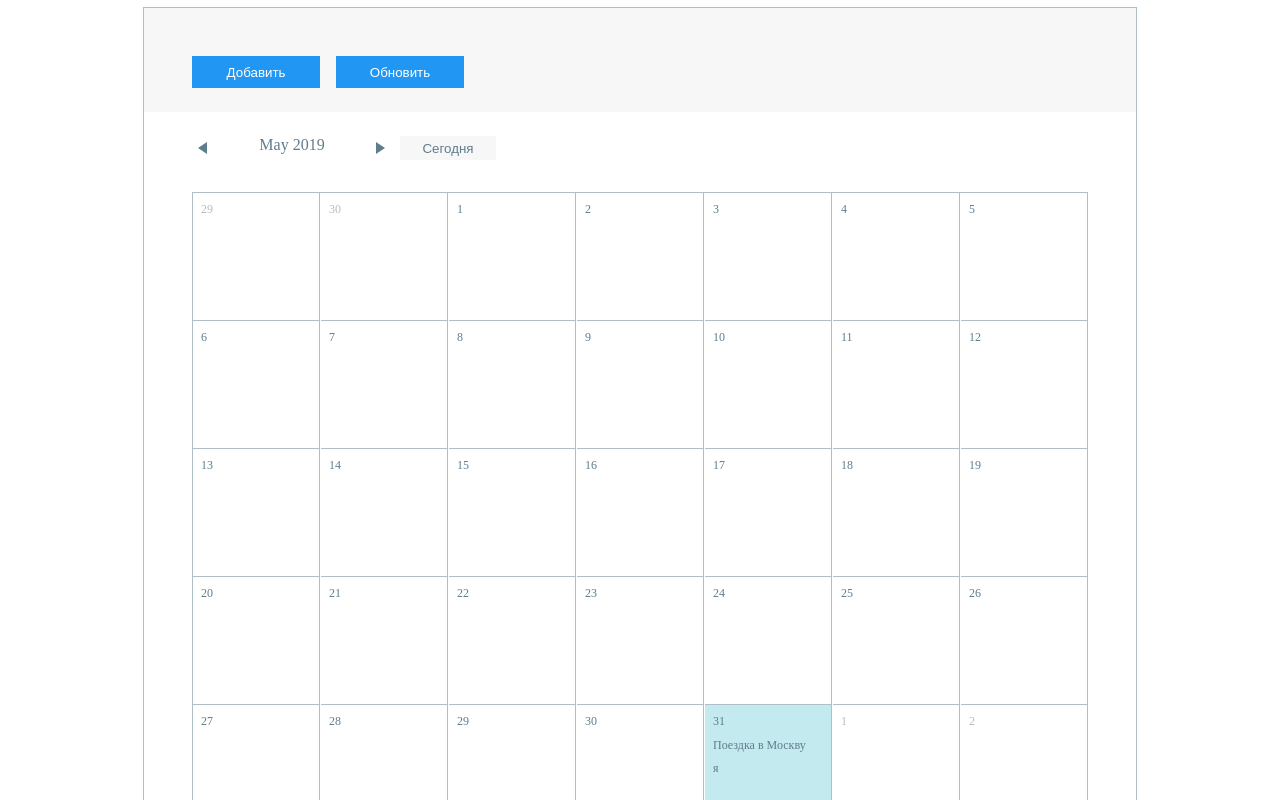
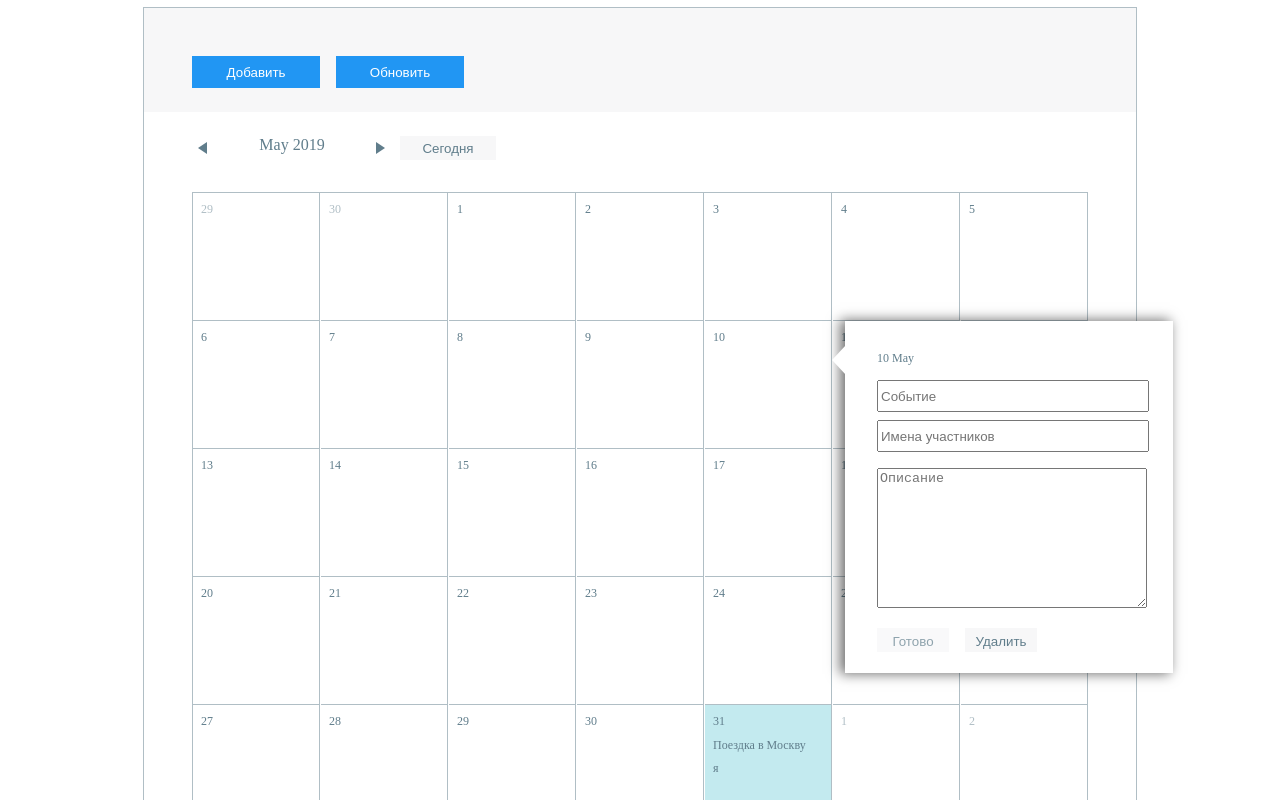
Before and after one commit to july-july/calendar-vue, a Vue app: page / in a window 1280 px wide. Both pictures are taken after a click on the element "10". Shown: the top 800 px of the page. Built offline with nearby package versions, Linux system fonts and the light colour scheme; the HTML template or start-up script is replaced by a standard one; a web font is replaced by a local one.

Commit message:
add new event when clicking calendar item

```diff
--- a/src/assets/css/index.scss
+++ b/src/assets/css/index.scss
@@ -263,4 +263,7 @@ body {
   left: 0;
   right:0;
   bottom: 0;
+  &.showInfo + .info-event {
+    display: block;
+  }
 }
--- /dev/null
+++ b/src/components/AddEventPopup.vue
@@ -0,0 +1,49 @@
+<template>
+    <div class="popup-event info-event">
+        <div>
+            <p class="info-date">{{day.format('D MMMM')}}</p>
+            <input type="text" v-model="event.name" placeholder="Событие">
+            <input type="text" v-model="event.person" placeholder="Имена участников">
+            <textarea v-model="event.description" placeholder="Описание" cols="30" rows="10"></textarea>
+            <button class="btn btn-grey" :class="{disabled : !event.name}" @click="addNewEvent(index)">Готово
+            </button>
+            <button class="btn btn-grey" @click="stopCreatingEvent(index)">Удалить
+            </button>
+        </div>
+    </div>
+</template>
+<script>
+    export default {
+        name: 'AddEventPopup',
+        data () {
+            return {
+                event : {
+                    name: '',
+                    date: this.day.format('YYYY-MM-DD'),
+                    person: '',
+                    description : ''
+                }
+            }
+        },
+        props: ['day', 'index'],
+        methods: {
+            addNewEvent (i) {
+                this.$store.commit('addEvent', this.event)
+                console.log(this.event, 'new event')
+                this.closeInfo(i)
+            },
+            closeInfo(i) {
+                this.$emit('closeInfo', i);
+            },
+            stopCreatingEvent (i) {
+                this.closeInfo(i)
+                this.event = {
+                    name: '',
+                    date: this.day.format('YYYY-MM-DD'),
+                    person: '',
+                    description: ''
+                }
+            }
+        }
+    }
+</script>
--- a/src/components/Calendar.vue
+++ b/src/components/Calendar.vue
@@ -17,12 +17,18 @@
             </div>
             <div class="item" v-for="(one, key) in daysCount"
                  :class="{'blue-background' : eventFilter(one.format('YYYY-MM-DD')).length}">
-                <div class="subItem" :id="key" @click="showInfo(key)"></div>
+
+
+                <div class="subItem" v-if="eventFilter(one.format('YYYY-MM-DD')).length" :id="key"
+                     @click="showInfo(key)"></div>
+
+                <div class="subItem " v-else :id="key" @click="showInfo(key)"></div>
+                <add-event-popup v-on:closeInfo="showInfo" :index="key" :day="one"></add-event-popup>
                 <p class="day">{{one.format('D')}}</p>
                 <p v-for="item in eventFilter(one.format('YYYY-MM-DD'))">
                     <span class="event-name">{{ item.name}}</span>
                     <span class="event-persons">{{ item.person}}</span>
-                    <edit-info v-on:closeInfo="showInfo" v-if="item"
+                    <edit-info v-on:closeInfo="showInfo"
                                :events="events"
                                :index="key" :event="item"></edit-info>
                 </p>
@@ -41,6 +47,7 @@
     // import moment  from 'moment'
     import {mapGetters} from 'vuex'
     import EditInfo from './EditInfo.vue'
+    import AddEventPopup from './AddEventPopup.vue'
     import moment from 'moment'
 
     export default {
@@ -51,12 +58,10 @@
                     "Суббота", "Воскресенье"],
                 monthBefore: '',
                 monthAfter: '',
-                today: ''
-
             }
         },
         components: {
-            EditInfo
+            EditInfo, AddEventPopup
         },
         computed: {
             ...mapGetters({
@@ -108,11 +113,14 @@
                 console.log('add')
             },
             todayDate () {
-                let today =  moment().clone().locale('ru')
+                let today = moment().clone().locale('ru')
                 this.$store.commit('today', today)
                 this.initFirstAndLastDay()
                 this.countBeforeDays()
                 this.countAfterDays()
+            },
+            addNewEvent() {
+
             }
         },
         mounted () {
```
